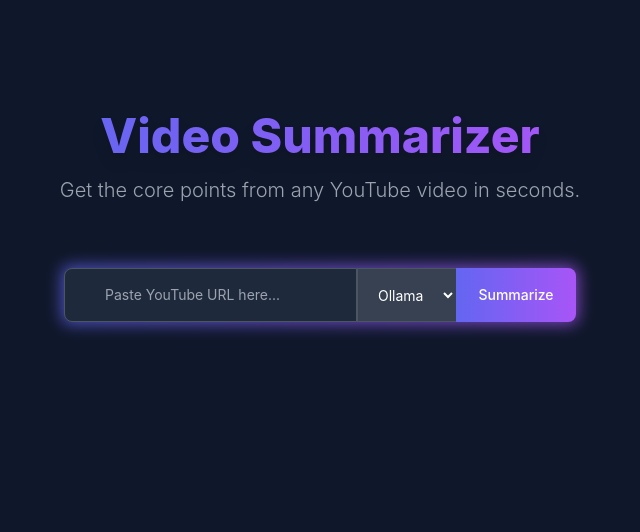
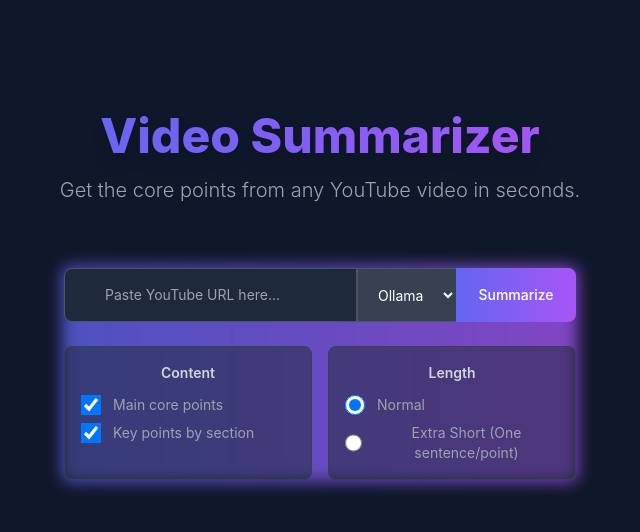
Before and after one commit to NoamB/youtube-summarizer, a React app in the folder frontend/: page / in a window 1280 px wide. Shown: the top 532 px of the page, without its empty margins (320-960 px from the left). Built offline with nearby package versions, Linux system fonts and the light colour scheme; the HTML template or start-up script is replaced by a standard one.

Commit message:
feat: Add user options for summary content and length

```diff
--- a/frontend/src/App.jsx
+++ b/frontend/src/App.jsx
@@ -9,6 +9,11 @@ function App() {
   const [error, setError] = useState(null);
   const [currentVideoUrl, setCurrentVideoUrl] = useState(null);
   const [provider, setProvider] = useState('ollama');
+  const [options, setOptions] = useState({
+    includeCore: true,
+    includeSections: true,
+    lengthMode: 'normal'
+  });
 
   const handleSummarize = async (url) => {
     setIsLoading(true);
@@ -23,7 +28,13 @@ function App() {
         headers: {
           'Content-Type': 'application/json',
         },
-        body: JSON.stringify({ url, provider }),
+        body: JSON.stringify({
+          url,
+          provider,
+          include_core: options.includeCore,
+          include_sections: options.includeSections,
+          length_mode: options.lengthMode
+        }),
       });
 
       if (!response.ok) {
@@ -93,6 +104,8 @@ function App() {
         statusText={statusText}
         provider={provider}
         setProvider={setProvider}
+        options={options}
+        setOptions={setOptions}
       />
 
       {error && (
--- a/frontend/src/components/SummarizerForm.jsx
+++ b/frontend/src/components/SummarizerForm.jsx
@@ -1,7 +1,7 @@
 
 import { useState } from 'react';
 
-function SummarizerForm({ onSummarize, isLoading, statusText, provider, setProvider }) {
+function SummarizerForm({ onSummarize, isLoading, statusText, provider, setProvider, options, setOptions }) {
     const [url, setUrl] = useState('');
 
     const handleSubmit = (e) => {
@@ -49,6 +49,62 @@ function SummarizerForm({ onSummarize, isLoading, statusText, provider, setProvi
                             ) : 'Summarize'}
                         </button>
                     </div>
+
+                    {/* Options Section */}
+                    <div className="mt-6 grid grid-cols-1 md:grid-cols-2 gap-4 animate-fade-in">
+                        <div className="bg-gray-800/50 p-4 rounded-lg border border-gray-700">
+                            <h3 className="text-sm font-semibold text-gray-300 mb-3">Content</h3>
+                            <div className="space-y-2">
+                                <label className="flex items-center space-x-3 cursor-pointer group">
+                                    <input
+                                        type="checkbox"
+                                        checked={options.includeCore}
+                                        onChange={(e) => setOptions({ ...options, includeCore: e.target.checked })}
+                                        className="form-checkbox h-5 w-5 text-primary rounded border-gray-600 bg-gray-700 focus:ring-offset-gray-800 focus:ring-2 focus:ring-primary transition duration-150 ease-in-out"
+                                    />
+                                    <span className="text-gray-400 text-sm group-hover:text-white transition-colors">Main core points</span>
+                                </label>
+                                <label className="flex items-center space-x-3 cursor-pointer group">
+                                    <input
+                                        type="checkbox"
+                                        checked={options.includeSections}
+                                        onChange={(e) => setOptions({ ...options, includeSections: e.target.checked })}
+                                        className="form-checkbox h-5 w-5 text-primary rounded border-gray-600 bg-gray-700 focus:ring-offset-gray-800 focus:ring-2 focus:ring-primary transition duration-150 ease-in-out"
+                                    />
+                                    <span className="text-gray-400 text-sm group-hover:text-white transition-colors">Key points by section</span>
+                                </label>
+                            </div>
+                        </div>
+
+                        <div className="bg-gray-800/50 p-4 rounded-lg border border-gray-700">
+                            <h3 className="text-sm font-semibold text-gray-300 mb-3">Length</h3>
+                            <div className="space-y-2">
+                                <label className="flex items-center space-x-3 cursor-pointer group">
+                                    <input
+                                        type="radio"
+                                        name="length"
+                                        value="normal"
+                                        checked={options.lengthMode === 'normal'}
+                                        onChange={(e) => setOptions({ ...options, lengthMode: e.target.value })}
+                                        className="form-radio h-5 w-5 text-secondary border-gray-600 bg-gray-700 focus:ring-offset-gray-800 focus:ring-2 focus:ring-secondary transition duration-150 ease-in-out"
+                                    />
+                                    <span className="text-gray-400 text-sm group-hover:text-white transition-colors">Normal</span>
+                                </label>
+                                <label className="flex items-center space-x-3 cursor-pointer group">
+                                    <input
+                                        type="radio"
+                                        name="length"
+                                        value="extra_short"
+                                        checked={options.lengthMode === 'extra_short'}
+                                        onChange={(e) => setOptions({ ...options, lengthMode: e.target.value })}
+                                        className="form-radio h-5 w-5 text-secondary border-gray-600 bg-gray-700 focus:ring-offset-gray-800 focus:ring-2 focus:ring-secondary transition duration-150 ease-in-out"
+                                    />
+                                    <span className="text-gray-400 text-sm group-hover:text-white transition-colors">Extra Short (One sentence/point)</span>
+                                </label>
+                            </div>
+                        </div>
+                    </div>
+
                     {statusText && (
                         <div className="absolute top-full left-0 w-full mt-2 text-center text-sm text-purple-300 animate-pulse font-medium">
                             {statusText}
```
Also changed, not shown: 2 other files (tests, documents, lock files or other folders).
